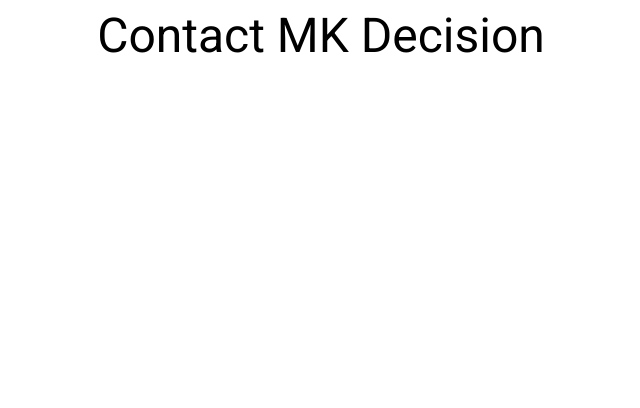
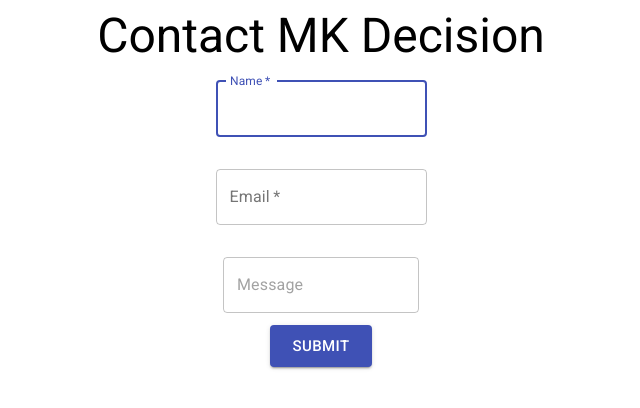
Before and after one commit to MMendes24/MarsContactForm, a React (Create React App) app: page / in a window 1280 px wide. Shown: the top 408 px of the page, without its empty margins (319-959 px from the left). Built offline with nearby package versions, Linux system fonts and the light colour scheme.

Commit message:
Skeleton of react form

```diff
--- a/src/components/Form.js
+++ b/src/components/Form.js
@@ -1,12 +1,31 @@
-import React from "react"
+import React, { useState } from "react"
+
+// for styling and jsx
 import { Grid, TextField, Button, Dialog, DialogContent, Typography, DialogTitle } from '@material-ui/core';
+import { makeStyles } from '@material-ui/core/styles';
+
+const initialValues = {
+    name: "",
+    email: "",
+    message: "",
+}
+
+const initialErrValues = {
+    nameErr: "",
+    emailErr: "",
+    messageErr: "",
+}
 
 const Form = () => {
+    const [formValues, setForm] = useState(initialValues)
+    const [errorValues, setErrors] = useState(initialErrValues)
+
+    // for use with material-ui
+
     return (
         <Grid
             container
             direction="column"
-            justify="center"
             alignItems="center"
         >
             <Typography variant="h3" gutterBottom>Contact MK Decision</Typography>
@@ -14,10 +33,53 @@
                 <Grid
                     container
                     direction="column"
-                    justify="center"
                     alignItems="center"
+                    spacing={4}
                 >
-
+                    <Grid item>
+                        <TextField
+                            variant='outlined'
+                            value={formValues.name}
+                            required
+                            autoFocus
+                            id='name'
+                            name='name'
+                            label='Name'
+                        />
+                    </Grid>
+                    <Grid item>
+                        <TextField
+                            variant='outlined'
+                            value={formValues.email}
+                            required
+                            type='email'
+                            id='email'
+                            name='email'
+                            label='Email'
+                        />
+                    </Grid>
+                    <Grid item>
+                        <TextField
+                            variant='outlined'
+                            id='message'
+                            multiline
+                            value={formValues.message}
+                            rowsMax={8}
+                            aria-label='clear textarea'
+                            placeholder='Message'
+                            name='message'
+                        />
+                    </Grid>
+                </Grid>
+                <Grid container justify='center' alignItems='center' spacing={3}>
+                    <Grid item>
+                        <Button
+                            color="primary"
+                            variant="contained"
+                            size="large"
+                        >
+                            Submit</Button>
+                    </Grid>
                 </Grid>
             </form>
         </Grid>
```
Also changed, not shown: 1 other file (tests, documents, lock files or other folders).
